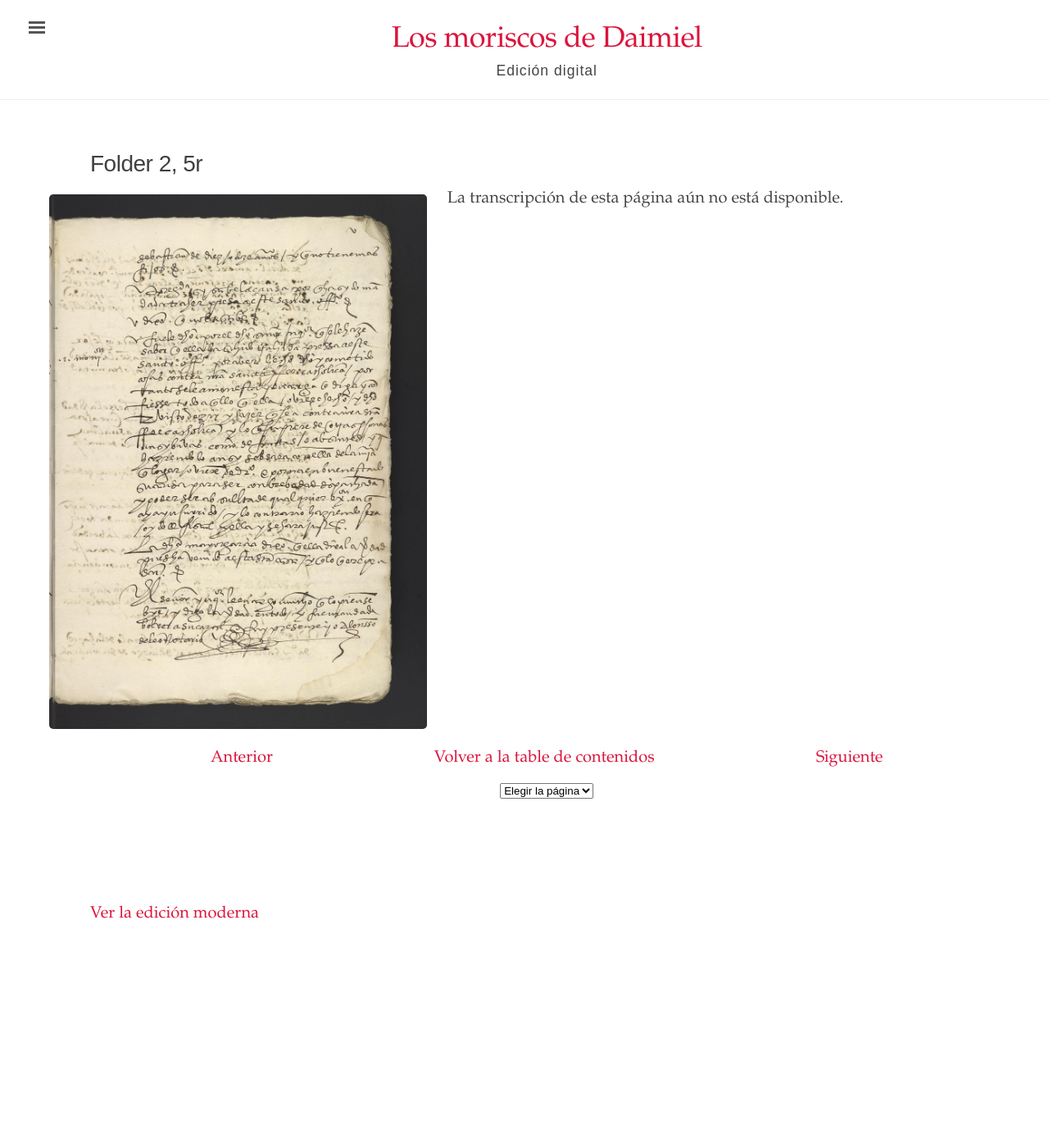
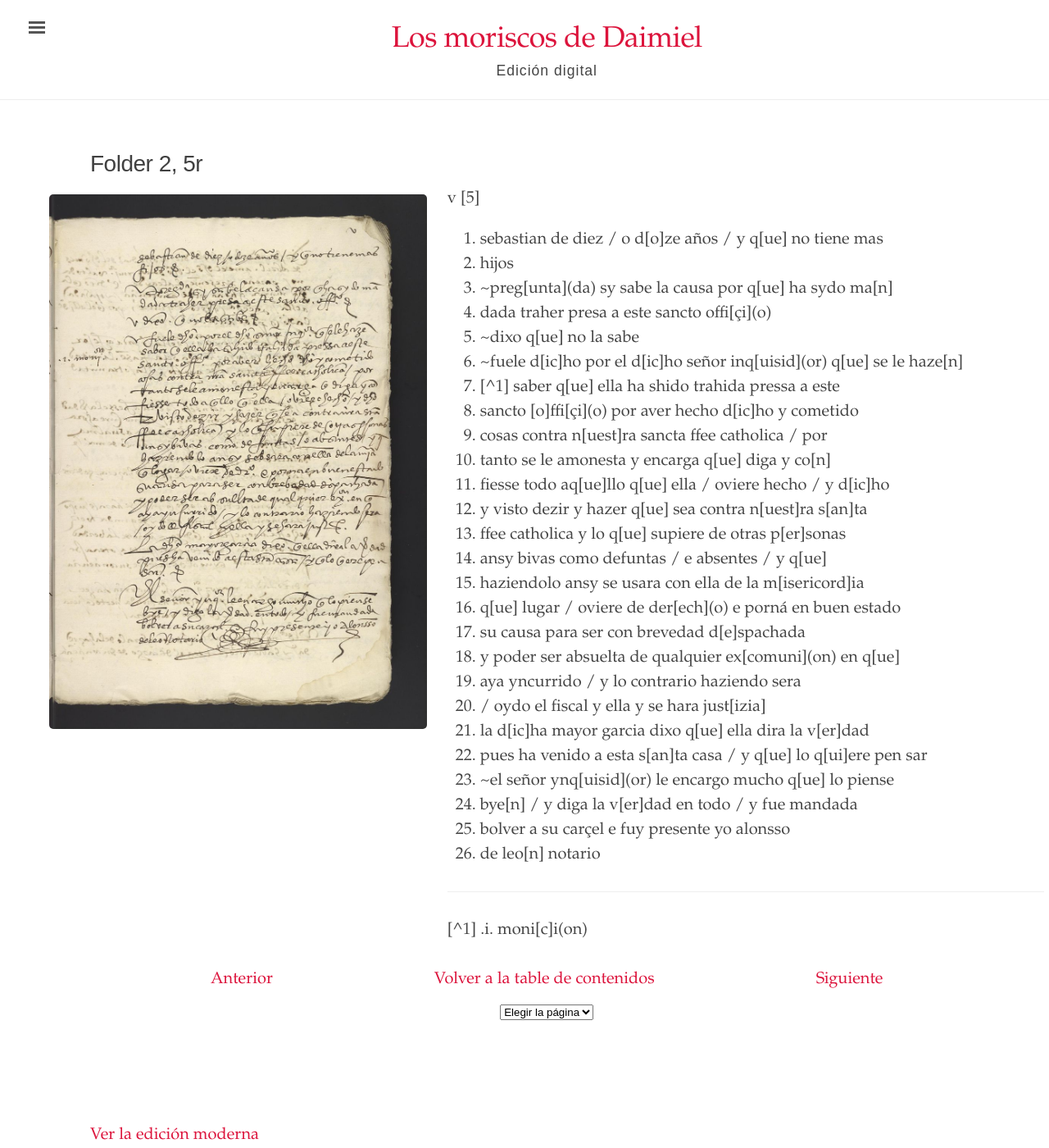
Before and after one commit to digbmc/moriscos-daimel, a Jekyll site: the page built from _texts/folder-2-5r.md, in a window 1280 px wide and 1400 px high. Shown: the whole window at 82% size. Built offline with Jekyll 4.4.1, drawn with Linux system fonts in a browser that asks for light colours.

Commit message:
Update folder-2-5r.md

```diff
--- a/_texts/folder-2-5r.md
+++ b/_texts/folder-2-5r.md
@@ -5,4 +5,36 @@ image: /assets/images/Folder_2_5r.jpg
 body_class: wide-page
 order: 9
 ---
-La transcripción de esta página aún no está disponible.
+v \[5\]
+
+1. sebastian de diez / o d\[o\]ze años / y q\[ue\] no tiene mas
+2. hijos
+3. ~preg\[unta\](da) sy sabe la causa por q\[ue\] ha sydo ma\[n\]
+4. dada traher presa a este sancto offi\[çi\](o)
+5. ~dixo q\[ue\] no la sabe
+6. ~fuele d\[ic\]ho por el d\[ic\]ho señor inq\[uisid\](or) q\[ue\] se le haze\[n\]
+7. [^1] saber q\[ue\] ella ha shido trahida pressa a este
+8. sancto \[o\]ffi\[çi\](o) por aver hecho d\[ic\]ho y cometido
+9. cosas contra n\[uest\]ra sancta ffee catholica / por
+10. tanto se le amonesta y encarga q\[ue\] diga y co\[n\]
+11. fiesse todo aq\[ue\]llo q\[ue\] ella / oviere hecho / y d\[ic\]ho
+12. y visto dezir y hazer q\[ue\] sea contra n\[uest\]ra s\[an\]ta
+13. ffee catholica y lo q\[ue\] supiere de otras p\[er\]sonas
+14. ansy bivas como defuntas / e absentes / y q\[ue\]
+15. haziendolo ansy se usara con ella de la m\[isericord\]ia
+16. q\[ue\] lugar / oviere de der\[ech\](o) e porná  en buen estado
+17. su causa para ser con brevedad d\[e\]spachada
+18. y poder ser absuelta de qualquier ex\[comuni\](on) en q\[ue\]
+19. aya yncurrido / y lo contrario haziendo sera
+20. / oydo el fiscal y ella y se hara just\[izia\]
+21. la d\[ic\]ha mayor garcia dixo q\[ue\] ella dira la v\[er\]dad
+22. pues ha venido a esta s\[an\]ta casa / y q\[ue\] lo q\[ui\]ere pen
+sar
+23. ~el señor ynq\[uisid\](or) le encargo mucho q\[ue\] lo piense
+24. bye\[n\] / y diga la v\[er\]dad en todo / y fue mandada
+25. bolver a su carçel e fuy presente yo alonsso
+26. de leo\[n\] notario
+
+<hr>
+
+[^1] .i. moni\[c\]i(on)
```
